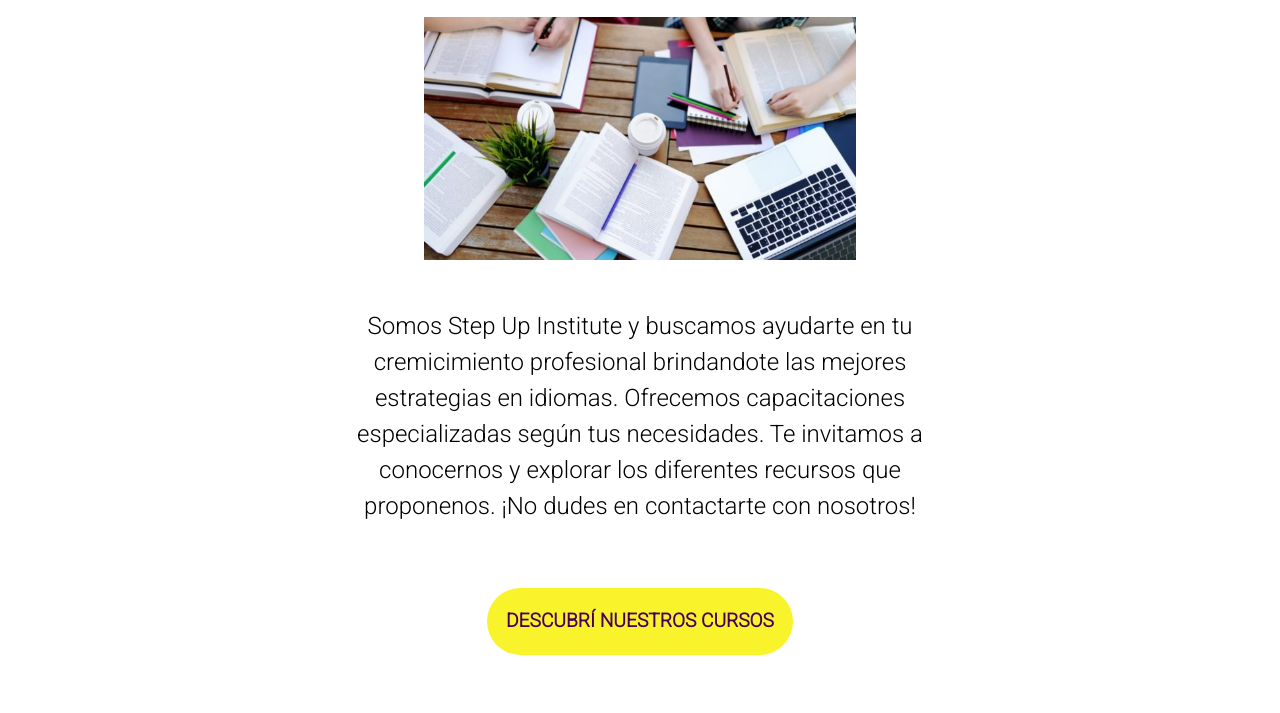
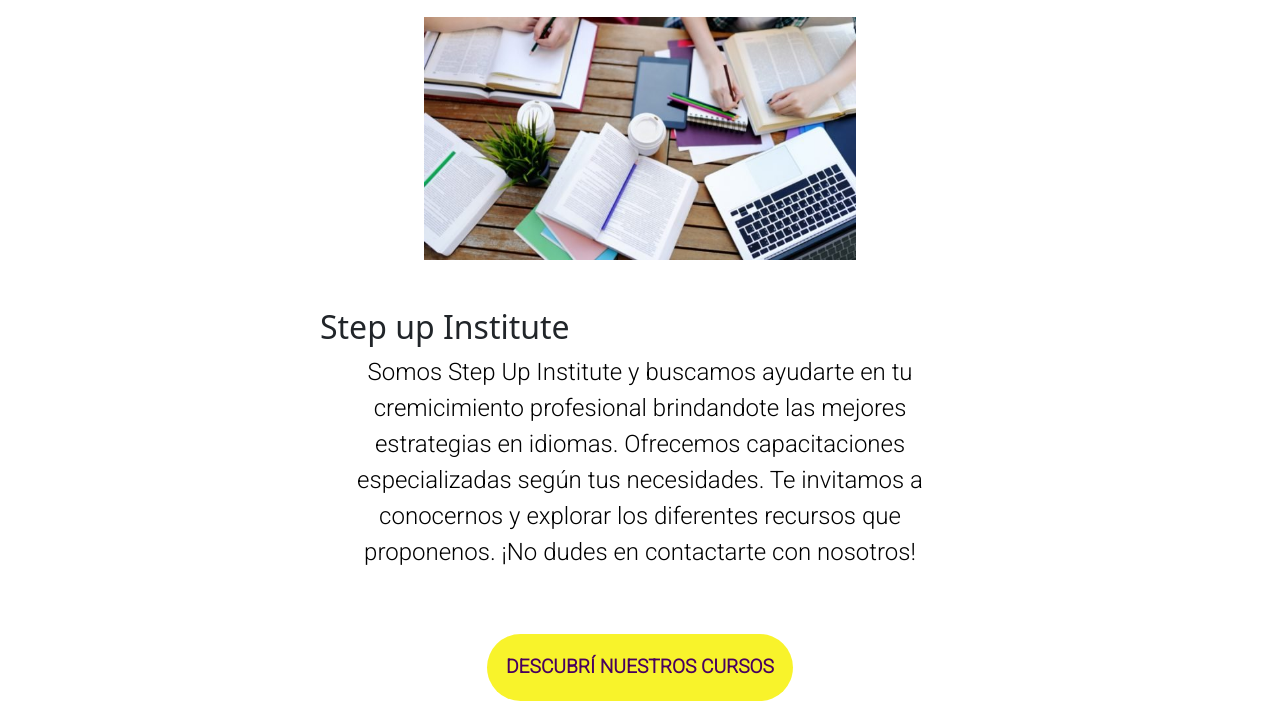
Before and after one commit to antonellasabbatini/clases-de-ingles, a website: page index.html in a window 1280 px wide. Shown: the part 87-800 px from the top of the page. Drawn offline with nearby package versions, Linux system fonts and the light colour scheme.

Commit message:
Agregue h2 al index

```diff
--- a/index.html
+++ b/index.html
@@ -60,6 +60,7 @@
             <img src="Images/foto-index.jpg" alt="imagen de una clase" class="image-index">
         </div>
         <div class="paragraph-index-container">
+            <h2>Step up Institute</h2>
             <p class="paragraph-index">
             Somos Step Up Institute y buscamos ayudarte en tu cremicimiento profesional brindandote las mejores estrategias en idiomas.
             Ofrecemos capacitaciones especializadas según tus necesidades. Te invitamos a conocernos y explorar los diferentes
```
